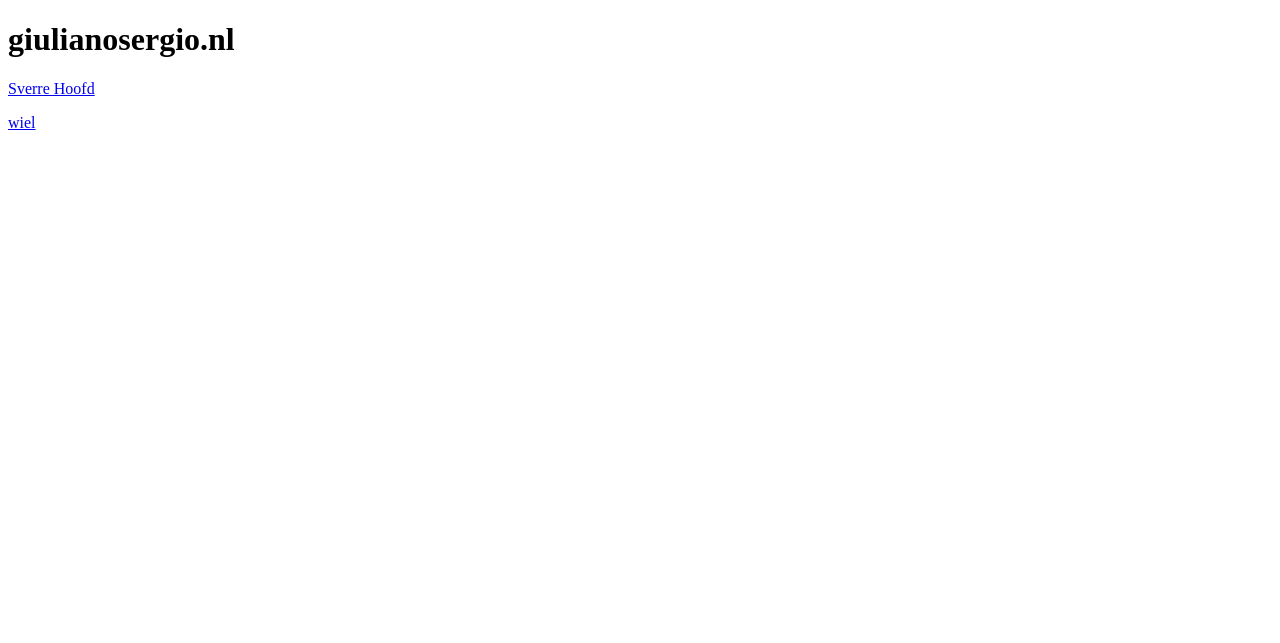
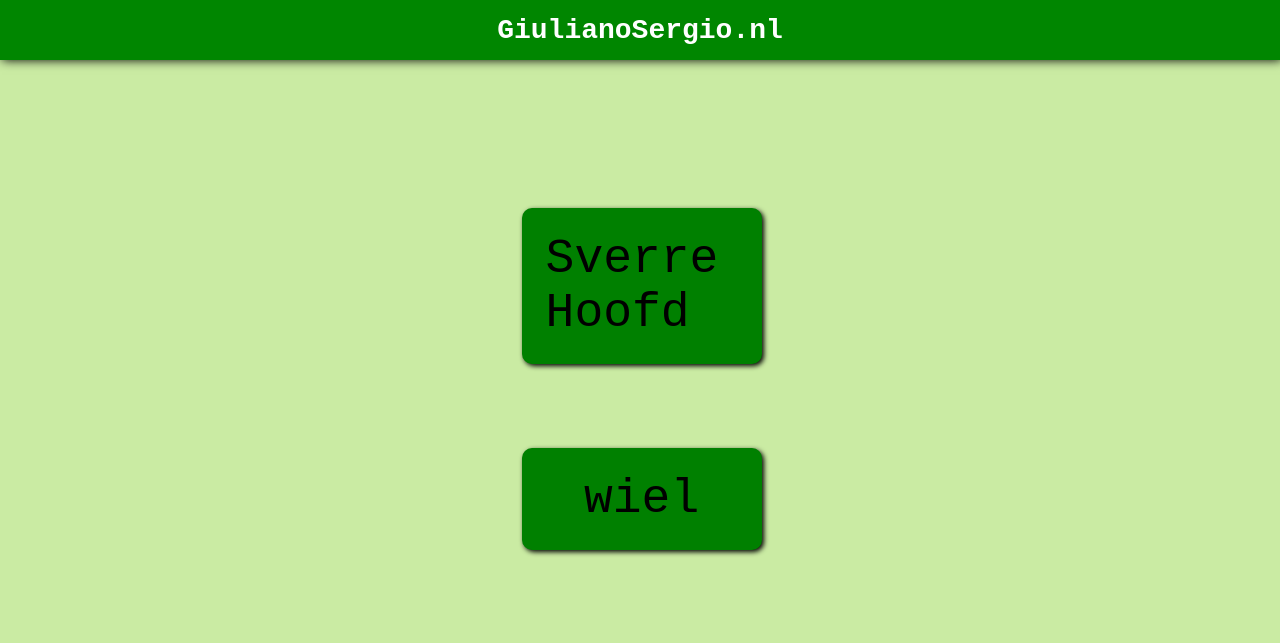
Before and after one commit to JesseCrans/giulianosergio.nl, a plain HTML site: page index.html in a window 1280 px wide. Drawn offline with Linux system fonts and the light colour scheme.

Commit message:
Added home page, fixed sverre

```diff
--- a/index.html
+++ b/index.html
@@ -5,10 +5,13 @@
     <meta http-equiv="X-UA-Compatible" content="IE=edge">
     <meta name="viewport" content="width=device-width, initial-scale=1.0">
     <title>giulianosergio.nl</title>
+    <link rel="stylesheet" href="styles.css">
 </head>
 <body>
-    <h1>giulianosergio.nl</h1>
-    <p><a href="sverre_hoofd">Sverre Hoofd</a></p>
-    <p><a href="wiel">wiel</a></p>
+    <div class="navbar">GiulianoSergio.nl</div>
+    <div class="content">
+        <a href="sverre_hoofd"><p>Sverre Hoofd</p></a>
+        <a href="wiel"><p>wiel</p></a>
+    </div>
 </body>
 </html>
--- /dev/null
+++ b/styles.css
@@ -0,0 +1,72 @@
+body {
+    height: 98vh;
+    width: 99vw;
+
+    display: flex;
+    justify-content: center;
+    align-items: center;
+    font-family: monospace;
+    background-color: rgb(202, 235, 163);
+}
+
+.navbar {
+    position: absolute;
+    display: flex;
+    justify-content: center;
+    align-items: center;
+
+    height: 60px;
+    width: 90%;
+    top: 0;
+    left: 0;
+    margin: 0;
+    padding-left: 5%;
+    padding-right: 5%;
+
+    background-color: rgb(0, 134, 0);
+    color: white;
+    font-size: 28px;
+    font-weight: bold;
+    box-shadow: 2px 0px 10px black;
+    text-decoration: none;
+}
+
+.content {
+    display: flex;
+    justify-content: center;
+    align-items: center;
+    flex-direction: column;
+    top: 60px;
+    height: 100%;
+    width: 100%;
+    font-size: 48px;
+    color: black;
+}
+
+p {
+    display: flex;
+    justify-content: center;
+    align-items: center;
+
+    background-color: green;
+    padding: 10%;
+    border-radius: 10px;
+    box-shadow: 2px 2px 5px black;
+    text-decoration: none;
+    color: black;
+}
+
+p:hover {
+    background-color: darkgreen;
+}
+
+a {
+    height: 5em;
+    width: 5em;
+    text-decoration: none;
+    color: black;
+}
+
+a:hover {
+    color: rgb(70, 70, 70);
+}
--- a/sverre_hoofd/styles.css
+++ b/sverre_hoofd/styles.css
@@ -1,8 +1,4 @@
 body {
-    display: flex;
-    justify-content: space-around;
-    align-items: center;
-
     height: 90vh;
     width: 100vw;
 
@@ -11,6 +7,44 @@ body {
 
     background-image: url(Cards/backgroundPattern.png);
     background-size: 500px;
+    font-family: monospace;
+}
+
+a {
+    text-decoration: none;
+    color: rgb(255, 255, 255);
+}
+
+a:hover {
+    color: lightgray;
+}
+
+.navbar {
+    display: flex;
+    justify-content: space-between;
+    align-items: center;
+
+    position: absolute;
+    height: 60px;
+    width: 90%;
+    padding-left: 5%;
+    padding-right: 5%;
+    top: 0;
+    left: 0;
+    margin: 0;
+    background: black;
+    color: white;
+    font-size: 32px;
+}
+
+.content {
+    display: flex;
+    justify-content: space-around;
+    align-items: center;
+
+    height: 100%;
+    width: 100%;
+    margin-top: 60px;
 }
 
 @media (orientation: landscape) {
@@ -26,7 +60,7 @@ body {
 }
 
 @media (orientation: portrait) {
-    body {
+    .content {
         flex-direction: column;
     }
 
@@ -58,6 +92,10 @@ body {
 }
 
 #do {
+    display: flex;
+    justify-content: center;
+    align-items: center;
+
     border: 3px solid black;
     padding: 1rem;
     background-color: rgb(255, 228, 194);
--- a/wiel/styles.css
+++ b/wiel/styles.css
@@ -16,20 +16,32 @@ p {
     border-radius: 10px;
 }
 
+a {
+    text-decoration: none;
+    color: white;
+}
+
+a:hover {
+    color: lightgray;
+}
+
 .navbar {
     display: flex;
-    justify-content: space-around;
+    justify-content: space-between;
     align-items: center;
 
     height: 60px;
-    width: 100%;
+    width: 90%;
     margin: 0;
+    padding-left: 5%;
+    padding-right: 5%;
 
     background-color: rgb(21, 0, 90);
     color: white;
     font-size: 28px;
     font-weight: bold;
     box-shadow: 2px 0px 10px black;
+    text-decoration: none;
 }
 
 .popupdiv {
```
Also changed, not shown: sverre_hoofd/index.html (+9 -2 lines), sverre_hoofd/index.js (+29 -5 lines), wiel/index.html (+2 -2 lines).
